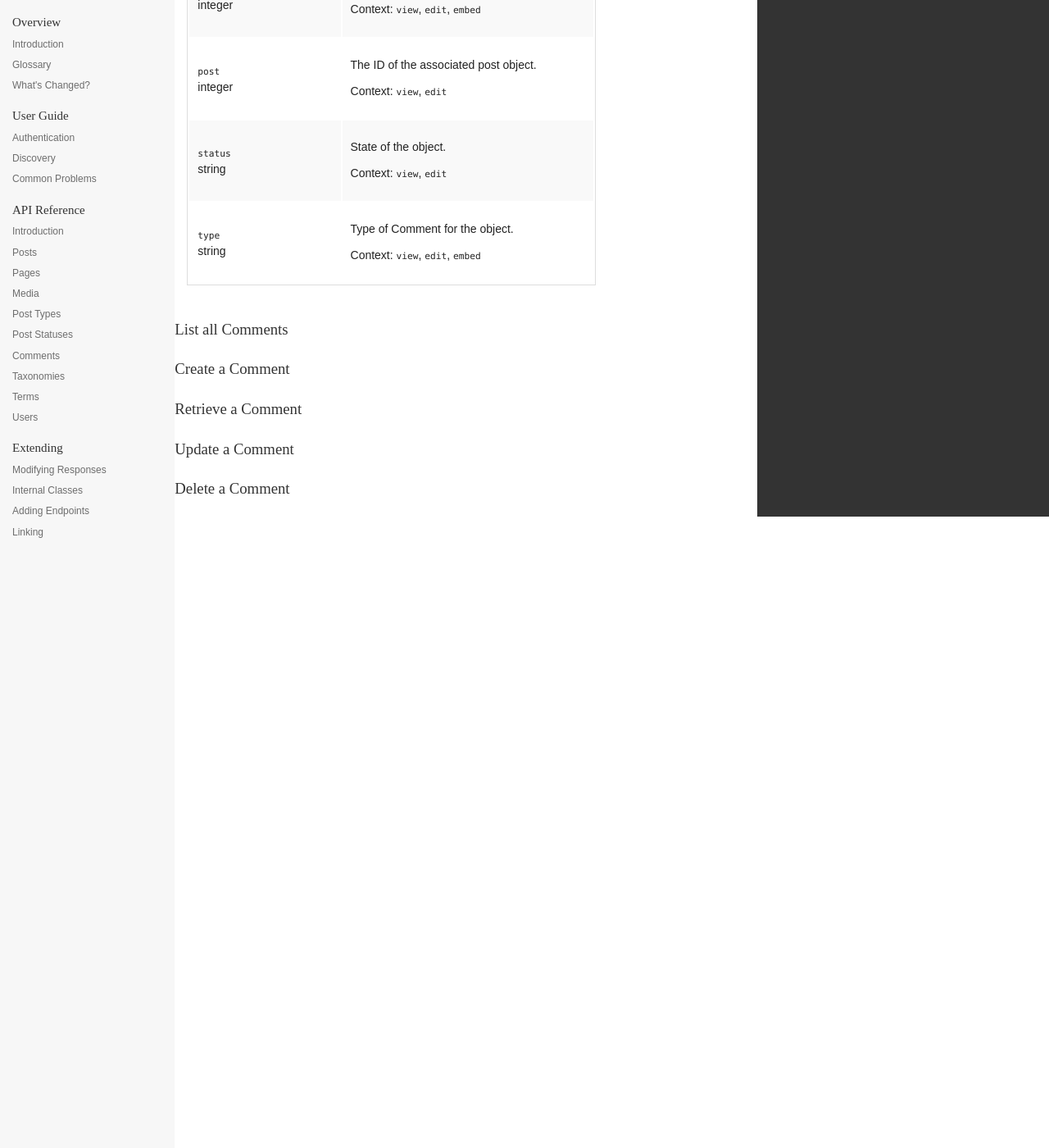
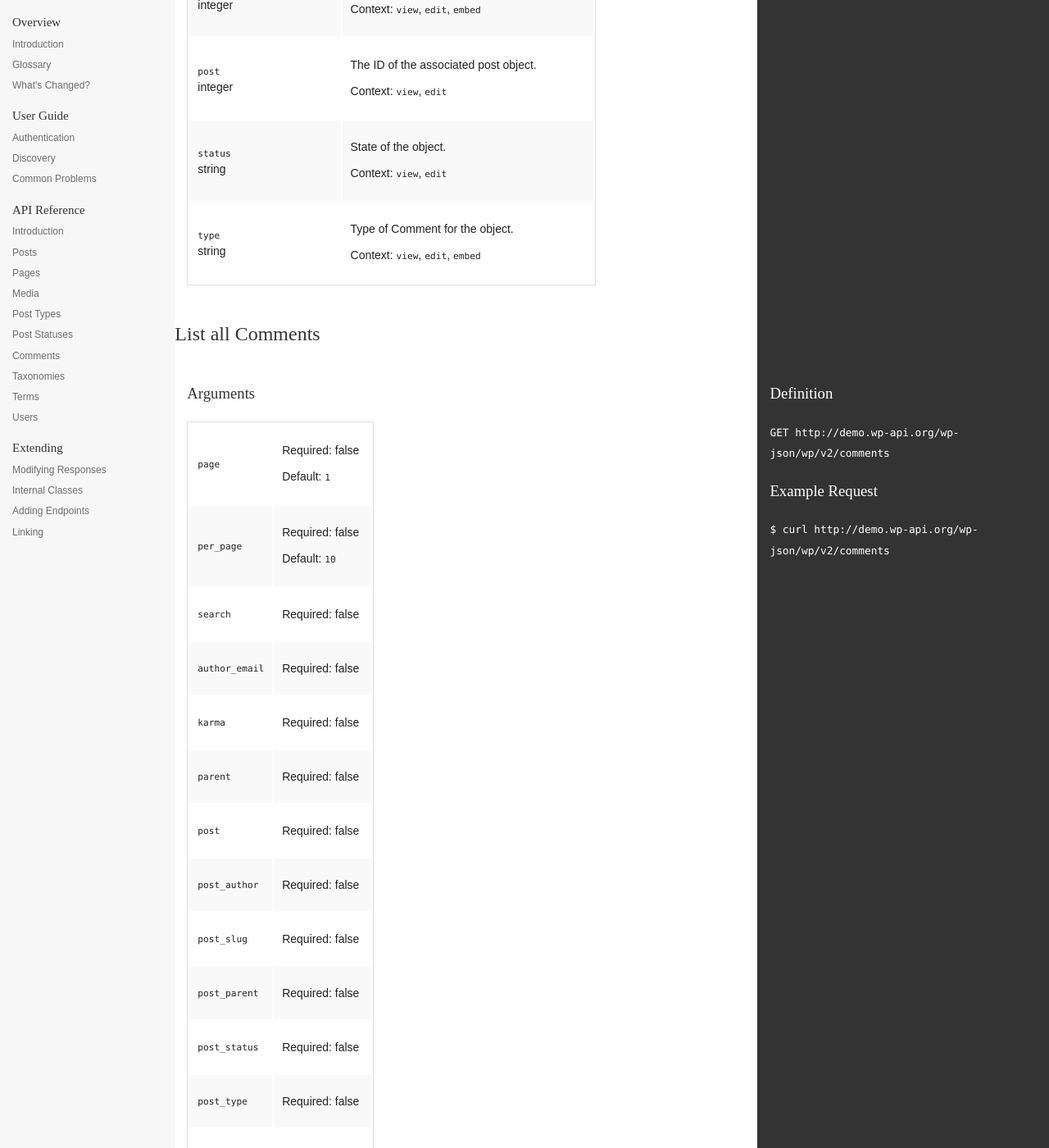
Before and after one commit to WP-API/docs-v2, a Jekyll site: the page built from reference/comments/index.md, in a window 1280 px wide and 1400 px high, scrolled down 1661 px. Shown: the whole window at 82% size. Built offline with Jekyll 4.4.1, drawn with Linux system fonts in a browser that asks for light colours; Markdown is read by kramdown in place of the engine named in the settings; before the commit the page ends 2291 px from its top, so only the background shows below that; some of the changed text lies outside the part shown.

Commit message:
Add collection and create args for the comments endpoint

```diff
--- a/reference/comments/index.md
+++ b/reference/comments/index.md
@@ -38,16 +38,77 @@ resource: Comment
 	<div class="secondary">
 		<h3>Example Request</h3>
 
-		$ curl -X OPTIONS -i http://demo.wp-api.org/{{ page.route_path }}
+		<code>$ curl -X OPTIONS -i http://demo.wp-api.org/{{ page.route_path }}</code>
 	</div>
 </section>
 
-### List all {{ page.resource }}s
+<section class="route">
+	<h2>List all {{ page.resource }}s</h2>
 
-### Create a {{ page.resource }}
+	<div class="primary">
+		<h3>Arguments</h3>
+		<table class="arguments">
+			{% for arg in site.data.comments.endpoints[0].args %}
+				<tr>
+					<td>
+						<code>{{ arg[0] }}</code><br />
+					</td>
+					<td>
+						<p class="required">
+							Required: {{ arg[1].required }}
+						</p>
+						<p class="default">
+							{% if arg[1].default %}
+								Default: <code>{{ arg[1].default }}</code>
+							{% endif %}
+						</p>
+					</td>
+				</tr>
+			{% endfor %}
+		</table>
+	</div>
+	<div class="secondary">
+		<h3>Definition</h3>
 
-### Retrieve a {{ page.resource }}
+		<code> {{ site.data.comments.endpoints[0].methods[0] }} http://demo.wp-api.org/{{ page.route_path }}</code>
 
-### Update a {{ page.resource }}
+		<h3>Example Request</h3>
 
-### Delete a {{page.resource}}
+		<code>$ curl http://demo.wp-api.org/{{ page.route_path}}</code>
+	</div>
+</section>
+<section class="route">
+	<h2>Create a {{ page.resource }}</h2>
+	<div class="primary">
+		<h3>Arguments</h3>
+		<table class="arguments">
+			{% for arg in site.data.comments.endpoints[1].args %}
+				<tr>
+					<td>
+						<code>{{ arg[0] }}</code><br />
+					</td>
+					<td>
+						<p class="required">
+							Required: {{ arg[1].required }}
+						</p>
+						<p class="default">
+							{% if arg[1].default %}
+								Default: <code>{{ arg[1].default }}</code>
+							{% endif %}
+						</p>
+					</td>
+				</tr>
+			{% endfor %}
+		</table>
+	</div>
+	<div class="secondary">
+		<h3>Definition</h3>
+
+		<code> {{ site.data.comments.endpoints[1].methods[0] }} http://demo.wp-api.org/{{ page.route_path }}</code>
+	</div>
+</section>
+<h2>Retrieve a {{ page.resource }}</h2>
+
+<h2>Update a {{ page.resource }}</h2>
+
+<h2>Delete a {{page.resource}}</h2>
```
Also changed, not shown: other parts of reference/comments/index.md (+1 -1 lines).
